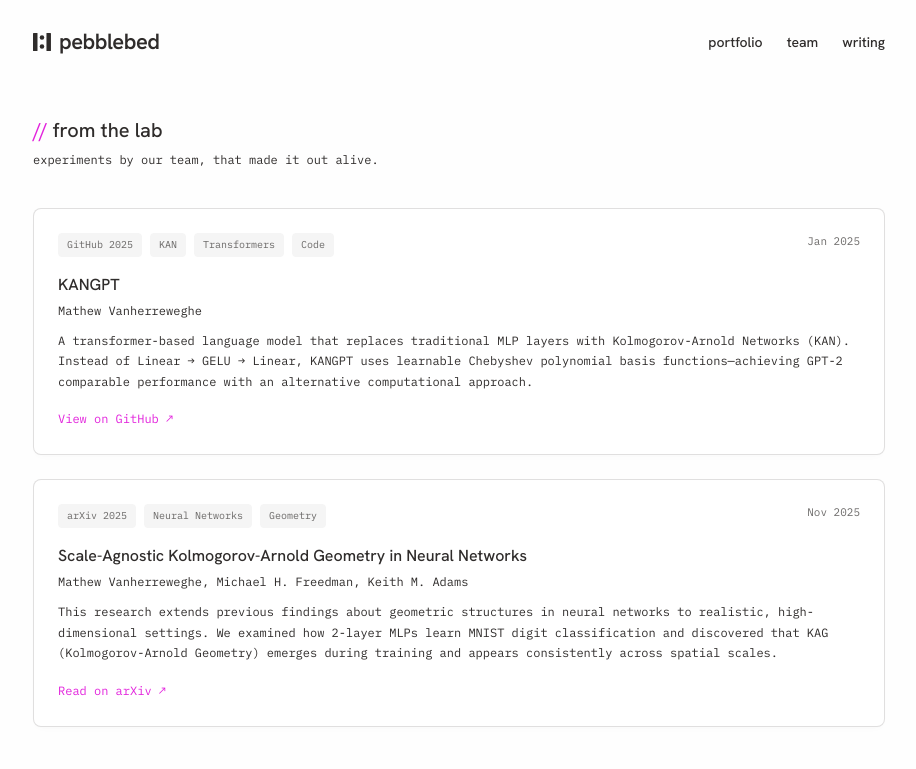
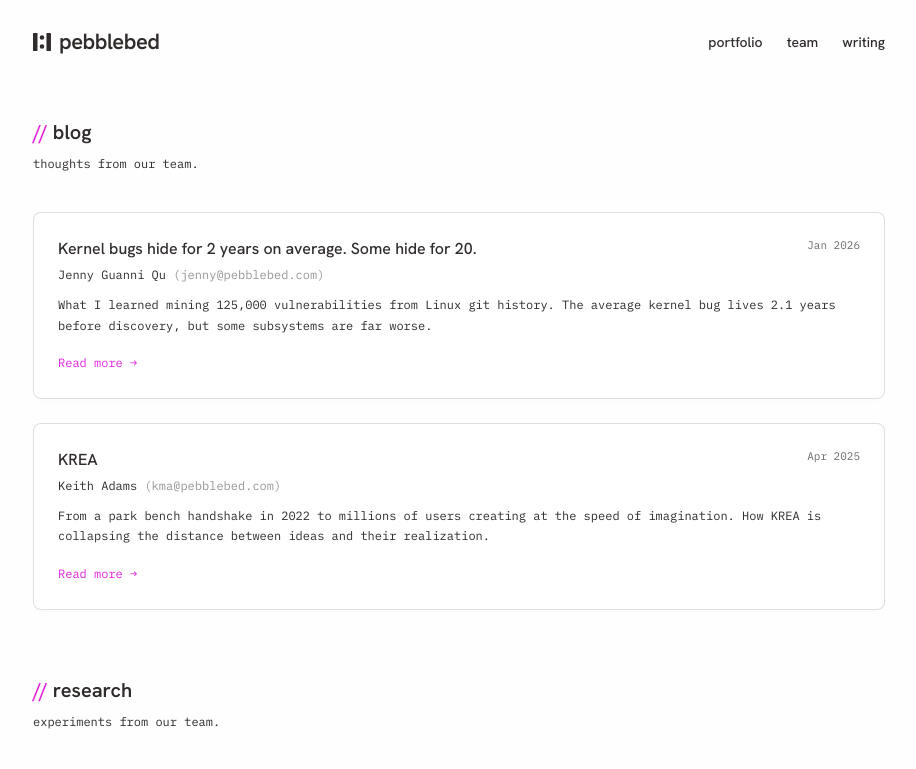
Before and after one commit to cora-kyler/pb, a SvelteKit app: page /writing in a window 1280 px wide. Shown: the top 769 px of the page, without its empty margins (181-1097 px from the left). Built offline with nearby package versions, Linux system fonts and the light colour scheme.

Commit message:
componentized a bit + blog

```diff
--- /dev/null
+++ b/src/lib/components/BlogCard.svelte
@@ -0,0 +1,24 @@
+<script lang="ts">
+	interface Props {
+		href: string;
+		title: string;
+		author: string;
+		email: string;
+		description: string;
+		date: string;
+	}
+
+	let { href, title, author, email, description, date }: Props = $props();
+</script>
+
+<a {href} class="block no-underline group">
+	<article class="border border-dark-grey/15 rounded-lg p-6 bg-white shadow-subtle-glow transition-all cursor-pointer hover:shadow-subtle-glow-strong hover:border-pink">
+		<div class="flex justify-between items-start gap-4 mb-1.5">
+			<h2 class="font-sans text-base font-medium text-dark-grey">{title}</h2>
+			<span class="text-[11px] text-dark-grey/70 shrink-0">{date}</span>
+		</div>
+		<p class="text-xs text-dark-grey mb-3">{author} <span class="text-dark-grey/50">({email})</span></p>
+		<p class="text-xs leading-[1.7] text-dark-grey mb-3">{description}</p>
+		<span class="text-xs text-pink no-underline">Read more →</span>
+	</article>
+</a>
--- a/src/lib/components/Header.svelte
+++ b/src/lib/components/Header.svelte
@@ -1,14 +1,14 @@
 <header class="sticky top-0 bg-off-white z-50">
 	<div class="flex items-center justify-between max-w-[900px] mx-auto px-6 pt-6 pb-4">
-		<div class="flex items-center gap-2">
+		<a href="/#home" class="flex items-center gap-2 no-underline hover:opacity-70 transition-opacity">
 			<div class="w-[18px] h-[18px]">
 				<img src="/pb_logo.svg" alt="Pebblebed logo" class="w-full h-full" />
 			</div>
 			<span class="font-sans text-[22px] font-semibold tracking-tight text-dark-grey">pebblebed</span>
-		</div>
+		</a>
 		<nav class="flex gap-6">
 			<a href="/portfolio" class="font-sans text-sm font-medium text-dark-grey no-underline hover:opacity-70 transition-opacity">portfolio</a>
-			<a href="/team" class="font-sans text-sm font-medium text-dark-grey no-underline hover:opacity-70 transition-opacity">team</a>
+			<a href="/#team" class="font-sans text-sm font-medium text-dark-grey no-underline hover:opacity-70 transition-opacity">team</a>
 			<a href="/writing" class="font-sans text-sm font-medium text-dark-grey no-underline hover:opacity-70 transition-opacity">writing</a>
 		</nav>
 	</div>
--- /dev/null
+++ b/src/lib/components/PreviewWritingCard.svelte
@@ -0,0 +1,36 @@
+<script lang="ts">
+	interface Props {
+		href: string;
+		type: 'blog' | 'research';
+		date: string;
+		title: string;
+		description: string;
+		isNew?: boolean;
+		external?: boolean;
+	}
+
+	let { href, type, date, title, description, isNew = false, external = false }: Props = $props();
+</script>
+
+<a
+	{href}
+	target={external ? '_blank' : undefined}
+	rel={external ? 'noopener noreferrer' : undefined}
+	class="block p-5 bg-white border border-dark-grey/15 rounded-lg transition-shadow hover:shadow-subtle-glow-strong group relative overflow-visible"
+>
+	{#if isNew}
+		<div class="absolute -top-3 -right-3">
+			<div class="relative">
+				<img src="/newwritingzigzag.svg" alt="" class="w-20 h-14" />
+				<span class="absolute inset-0 flex items-center justify-center font-mono text-xs text-pink">NEW</span>
+			</div>
+		</div>
+	{/if}
+	<div class="flex items-center gap-2 mb-2">
+		<span class="font-mono text-[10px] text-dark-grey">// {type}</span>
+		<span class="font-mono text-[10px] text-dark-grey">·</span>
+		<span class="font-mono text-[10px] text-dark-grey/50">{date}</span>
+	</div>
+	<h3 class="font-sans font-semibold text-dark-grey mb-2 group-hover:text-dark-grey/80">{title}</h3>
+	<p class="text-xs text-dark-grey/70 leading-relaxed">{description}</p>
+</a>
--- /dev/null
+++ b/src/lib/components/TeamCard.svelte
@@ -0,0 +1,21 @@
+<script lang="ts">
+	interface Props {
+		href: string;
+		name: string;
+		role: string;
+		description: string;
+		image: string;
+		imageAlt: string;
+	}
+
+	let { href, name, role, description, image, imageAlt }: Props = $props();
+</script>
+
+<a {href} class="flex gap-5 items-start p-4 -m-4 rounded-lg cursor-pointer transition-all duration-200 hover:duration-0 hover:bg-dark-grey/5 group">
+	<div class="flex-1">
+		<h3 class="font-sans font-semibold text-dark-grey group-hover:text-dark-grey/80">{name}</h3>
+		<span class="font-mono text-xs text-dark-grey/60 block mb-2">{role}</span>
+		<p class="text-xs text-dark-grey/80 leading-relaxed">{description}</p>
+	</div>
+	<img src={image} alt={imageAlt} class="w-32 aspect-square object-cover bg-white border border-dark-grey/15 shadow-invert shrink-0 rounded-sm transition-transform group-hover:scale-[1.02]" />
+</a>
--- a/src/routes/+page.svelte
+++ b/src/routes/+page.svelte
@@ -1,11 +1,14 @@
 <script lang="ts">
 	import Header from '$lib/components/Header.svelte';
+	import TeamCard from '$lib/components/TeamCard.svelte';
+	import PreviewWritingCard from '$lib/components/PreviewWritingCard.svelte';
 </script>
 
 <svelte:head>
 	<title>Pebblebed Ventures</title>
 </svelte:head>
 
+<div id="home"></div>
 <Header />
 
 <div class="mx-auto max-w-[900px] px-6 py-10">
@@ -18,11 +21,11 @@
 		<div class="w-full md:w-[280px] shrink-0">
 			<div class="flex items-center gap-4 md:block">
 				<img src="/pebbles1.png" alt="Pebblebed illustration" class="w-[45%] md:w-full h-auto shrink-0" />
-				<p class="text-[10px] text-dark-grey/50 leading-relaxed md:hidden">A pebblebed reactor can't melt down — safety emerges from physics, not intervention. We named our firm after this principle.</p>
+				<p class="text-[10px] text-dark-grey/50 leading-relaxed md:hidden">A pebblebed reactor can't melt down. This is a guaranteed made by physics, not intervention. We named our firm after this principle.</p>
 			</div>
 			<div class="hidden md:flex items-start gap-2 mt-3">
 				<img src="/arrow.svg" alt="" class="w-auto h-12 shrink-0 -mt-12 rotate-15" />
-				<p class="text-[10px] text-dark-grey/50 leading-relaxed">A pebblebed reactor can't melt down — safety emerges from physics, not intervention. We named our firm after this principle.</p>
+				<p class="text-[10px] text-dark-grey/50 leading-relaxed">A pebblebed reactor can't melt down.<br />This is a guaranteed made by physics, not intervention. We named our firm after this principle.</p>
 			</div>
 		</div>
 	</section>
@@ -60,60 +63,60 @@
 
 	<hr class="border-t border-dark-grey/20 my-8 md:my-12" />
 
-	<section>
+	<section id="team" class="scroll-mt-20">
 		<div class="flex justify-between items-baseline mb-8">
 			<h2 class="font-sans text-2xl font-semibold text-dark-grey">Team</h2>
-			<a href="/careers" class="font-mono text-xs text-pink hover:underline transition-colors">Interested in joining the team?</a>
+			<a href="/hiring" class="font-mono text-xs text-pink hover:underline transition-colors">Join our team →</a>
 		</div>
 		<div class="grid grid-cols-1 md:grid-cols-2 gap-10">
-			<a href="/team/pam" class="flex gap-5 items-start p-4 -m-4 rounded-lg cursor-pointer transition-all duration-200 hover:duration-0 hover:bg-dark-grey/5 group">
-				<div class="flex-1">
-					<h3 class="font-sans font-semibold text-dark-grey group-hover:text-dark-grey/80">Pamela Vagata</h3>
-					<span class="font-mono text-xs text-dark-grey/60 block mb-2">Founding Partner</span>
-					<p class="text-xs text-dark-grey/80 leading-relaxed">Creator of FBLearner Flow, founding member of OpenAI, led AI at Stripe.</p>
-				</div>
-				<img src="/teamimages/pam.png" alt="Pam" class="w-32 aspect-square object-cover bg-white border border-dark-grey/15 shadow-invert shrink-0 rounded-sm transition-transform group-hover:scale-[1.02]" />
-			</a>
-			<a href="/team/keith" class="flex gap-5 items-start p-4 -m-4 rounded-lg cursor-pointer transition-all duration-200 hover:duration-0 hover:bg-dark-grey/5 group">
-				<div class="flex-1">
-					<h3 class="font-sans font-semibold text-dark-grey group-hover:text-dark-grey/80">Keith Adams</h3>
-					<span class="font-mono text-xs text-dark-grey/60 block mb-2">Founding Partner</span>
-					<p class="text-xs text-dark-grey/80 leading-relaxed">Founded Facebook AI Research, Chief Architect at Slack.</p>
-				</div>
-				<img src="/teamimages/keith.png" alt="Keith" class="w-32 aspect-square object-cover bg-white border border-dark-grey/15 shadow-invert shrink-0 rounded-sm transition-transform group-hover:scale-[1.02]" />
-			</a>
-			<a href="/team/tammie" class="flex gap-5 items-start p-4 -m-4 rounded-lg cursor-pointer transition-all duration-200 hover:duration-0 hover:bg-dark-grey/5 group">
-				<div class="flex-1">
-					<h3 class="font-sans font-semibold text-dark-grey group-hover:text-dark-grey/80">Tammie Siew</h3>
-					<span class="font-mono text-xs text-dark-grey/60 block mb-2">Founding Partner</span>
-					<p class="text-xs text-dark-grey/80 leading-relaxed">Founder-turned-investor, formerly at Sequoia.</p>
-				</div>
-				<img src="/teamimages/tammie.png" alt="Tammie" class="w-32 aspect-square object-cover bg-white border border-dark-grey/15 shadow-invert shrink-0 rounded-sm transition-transform group-hover:scale-[1.02]" />
-			</a>
-			<a href="/team/nicole" class="flex gap-5 items-start p-4 -m-4 rounded-lg cursor-pointer transition-all duration-200 hover:duration-0 hover:bg-dark-grey/5 group">
-				<div class="flex-1">
-					<h3 class="font-sans font-semibold text-dark-grey group-hover:text-dark-grey/80">Nicole Levin</h3>
-					<span class="font-mono text-xs text-dark-grey/60 block mb-2">Operations</span>
-					<p class="text-xs text-dark-grey/80 leading-relaxed">Previously ran ops at AI startups.</p>
-				</div>
-				<img src="/teamimages/nicole.png" alt="Nicole" class="w-32 aspect-square object-cover bg-white border border-dark-grey/15 shadow-invert shrink-0 rounded-sm transition-transform group-hover:scale-[1.02]" />
-			</a>
-			<a href="/team/matthew" class="flex gap-5 items-start p-4 -m-4 rounded-lg cursor-pointer transition-all duration-200 hover:duration-0 hover:bg-dark-grey/5 group">
-				<div class="flex-1">
-					<h3 class="font-sans font-semibold text-dark-grey group-hover:text-dark-grey/80">Mathew Vanherreweghe</h3>
-					<span class="font-mono text-xs text-dark-grey/60 block mb-2">Research Resident</span>
-					<p class="text-xs text-dark-grey/80 leading-relaxed">AI Researcher studying alternatives to transformers.</p>
-				</div>
-				<img src="/teamimages/matthew.png" alt="Matthew" class="w-32 aspect-square object-cover bg-white border border-dark-grey/15 shadow-invert shrink-0 rounded-sm transition-transform group-hover:scale-[1.02]" />
-			</a>
-			<a href="/team/jenny" class="flex gap-5 items-start p-4 -m-4 rounded-lg cursor-pointer transition-all duration-200 hover:duration-0 hover:bg-dark-grey/5 group">
-				<div class="flex-1">
-					<h3 class="font-sans font-semibold text-dark-grey group-hover:text-dark-grey/80">Jenny Guanni Qu</h3>
-					<span class="font-mono text-xs text-dark-grey/60 block mb-2">Research Resident</span>
-					<p class="text-xs text-dark-grey/80 leading-relaxed">Trained AI to solve math at Caltech, top competitive hacker.</p>
-				</div>
-				<img src="/teamimages/jenny.png" alt="Jenny" class="w-32 aspect-square object-cover bg-white border border-dark-grey/15 shadow-invert shrink-0 rounded-sm transition-transform group-hover:scale-[1.02]" />
-			</a>
+			<TeamCard
+				href="/team/pam"
+				name="Pamela Vagata"
+				role="Founding Partner"
+				description="Creator of FBLearner Flow, founding member of OpenAI, led AI at Stripe."
+				image="/teamimages/pam.png"
+				imageAlt="Pam"
+			/>
+			<TeamCard
+				href="/team/keith"
+				name="Keith Adams"
+				role="Founding Partner"
+				description="Founded Facebook AI Research, Chief Architect at Slack."
+				image="/teamimages/keith.png"
+				imageAlt="Keith"
+			/>
+			<TeamCard
+				href="/team/tammie"
+				name="Tammie Siew"
+				role="Founding Partner"
+				description="Founder-turned-investor, formerly at Sequoia."
+				image="/teamimages/tammie.png"
+				imageAlt="Tammie"
+			/>
+			<TeamCard
+				href="/team/nicole"
+				name="Nicole Levin"
+				role="Operations"
+				description="Previously ran ops at AI startups."
+				image="/teamimages/nicole.png"
+				imageAlt="Nicole"
+			/>
+			<TeamCard
+				href="/team/matthew"
+				name="Mathew Vanherreweghe"
+				role="Research Alumni"
+				description="AI Researcher studying alternatives to transformers. Now at a portfolio company."
+				image="/teamimages/matthew.png"
+				imageAlt="Matthew"
+			/>
+			<TeamCard
+				href="/team/jenny"
+				name="Jenny Guanni Qu"
+				role="Research Resident"
+				description="Trained AI to solve math at Caltech, top competitive hacker."
+				image="/teamimages/jenny.png"
+				imageAlt="Jenny"
+			/>
 		</div>
 	</section>
 
@@ -125,48 +128,37 @@
 			<a href="/writing" class="font-mono text-xs text-pink hover:underline transition-colors">View more →</a>
 		</div>
 		<div class="grid grid-cols-1 md:grid-cols-2 gap-6">
-			<a href="/blog/kernel-bugs" class="block p-5 bg-white border border-dark-grey/15 rounded-lg transition-shadow hover:shadow-subtle-glow-strong group relative overflow-visible">
-				<div class="absolute -top-3 -right-3">
-					<div class="relative">
-						<img src="/newwritingzigzag.svg" alt="" class="w-20 h-14" />
-						<span class="absolute inset-0 flex items-center justify-center font-mono text-xs text-pink">NEW</span>
-					</div>
-				</div>
-				<div class="flex items-center gap-2 mb-2">
-					<span class="font-mono text-[10px] text-dark-grey">// blog</span>
-					<span class="font-mono text-[10px] text-dark-grey">·</span>
-					<span class="font-mono text-[10px] text-dark-grey/50">Jan 2026</span>
-				</div>
-				<h3 class="font-sans font-semibold text-dark-grey mb-2 group-hover:text-dark-grey/80">Kernel bugs hide for 2 years on average</h3>
-				<p class="text-xs text-dark-grey/70 leading-relaxed">What I learned mining 125,000 vulnerabilities from Linux git history.</p>
-			</a>
-			<a href="/blog/krea" class="block p-5 bg-white border border-dark-grey/15 rounded-lg transition-shadow hover:shadow-subtle-glow-strong group">
-				<div class="flex items-center gap-2 mb-2">
-					<span class="font-mono text-[10px] text-dark-grey">// blog</span>
-					<span class="font-mono text-[10px] text-dark-grey">·</span>
-					<span class="font-mono text-[10px] text-dark-grey/50">Apr 2025</span>
-				</div>
-				<h3 class="font-sans font-semibold text-dark-grey mb-2 group-hover:text-dark-grey/80">KREA</h3>
-				<p class="text-xs text-dark-grey/70 leading-relaxed">From a park bench handshake in 2022 to millions of users creating at the speed of imagination.</p>
-			</a>
-			<a href="https://github.com/Mathewvanh/KANGPT" target="_blank" rel="noopener noreferrer" class="block p-5 bg-white border border-dark-grey/15 rounded-lg transition-shadow hover:shadow-subtle-glow-strong group">
-				<div class="flex items-center gap-2 mb-2">
-					<span class="font-mono text-[10px] text-dark-grey">// research</span>
-					<span class="font-mono text-[10px] text-dark-grey">·</span>
-					<span class="font-mono text-[10px] text-dark-grey/50">Jan 2025</span>
-				</div>
-				<h3 class="font-sans font-semibold text-dark-grey mb-2 group-hover:text-dark-grey/80">KANGPT</h3>
-				<p class="text-xs text-dark-grey/70 leading-relaxed">A transformer-based language model replacing MLP layers with Kolmogorov-Arnold Networks.</p>
-			</a>
-			<a href="https://arxiv.org/abs/2511.21626" target="_blank" rel="noopener noreferrer" class="block p-5 bg-white border border-dark-grey/15 rounded-lg transition-shadow hover:shadow-subtle-glow-strong group">
-				<div class="flex items-center gap-2 mb-2">
-					<span class="font-mono text-[10px] text-dark-grey">// research</span>
-					<span class="font-mono text-[10px] text-dark-grey">·</span>
-					<span class="font-mono text-[10px] text-dark-grey/50">Nov 2025</span>
-				</div>
-				<h3 class="font-sans font-semibold text-dark-grey mb-2 group-hover:text-dark-grey/80">Scale-Agnostic Kolmogorov-Arnold Geometry</h3>
-				<p class="text-xs text-dark-grey/70 leading-relaxed">Research extending geometric structures in neural networks to high-dimensional settings.</p>
-			</a>
+			<PreviewWritingCard
+				href="/blog/kernel-bugs"
+				type="blog"
+				date="Jan 2026"
+				title="Kernel bugs hide for 2 years on average"
+				description="What I learned mining 125,000 vulnerabilities from Linux git history."
+				isNew
+			/>
+			<PreviewWritingCard
+				href="/blog/krea"
+				type="blog"
+				date="Apr 2025"
+				title="KREA"
+				description="From a park bench handshake in 2022 to millions of users creating at the speed of imagination."
+			/>
+			<PreviewWritingCard
+				href="https://github.com/Mathewvanh/KANGPT"
+				type="research"
+				date="Dec 2025"
+				title="KANGPT"
+				description="A transformer-based language model replacing MLP layers with Kolmogorov-Arnold Networks."
+				external
+			/>
+			<PreviewWritingCard
+				href="https://arxiv.org/abs/2511.21626"
+				type="research"
+				date="Nov 2025"
+				title="Scale-Agnostic Kolmogorov-Arnold Geometry"
+				description="Research extending geometric structures in neural networks to high-dimensional settings."
+				external
+			/>
 		</div>
 	</section>
 </div>
--- a/src/routes/writing/+page.svelte
+++ b/src/routes/writing/+page.svelte
@@ -1,6 +1,7 @@
 <script lang="ts">
 	import Header from '$lib/components/Header.svelte';
-	import ExternalHostedWriting from '$lib/components/ExternalHostedWriting.svelte';
+	import BlogCard from '$lib/components/BlogCard.svelte';
+	import ResearchCard from '$lib/components/ResearchCard.svelte';
 </script>
 
 <svelte:head>
@@ -10,22 +11,50 @@
 <Header />
 
 <div class="max-w-[900px] mx-auto px-6 py-10">
-	<section>
-		<h1 class="font-sans text-xl font-medium text-dark-grey mb-2"><span class="text-pink">//</span> from the lab</h1>
-		<p class="font-mono text-xs text-dark-grey mb-10">experiments by our team, that made it out alive.</p>
+	<section class="mb-16">
+		<h1 class="font-sans text-[20px] font-lg font-semibold text-dark-grey mb-2">
+			<span class="text-pink">//</span> blog
+		</h1>
+		<p class="font-mono text-xs text-dark-grey mb-10">thoughts from our team.</p>
 
 		<div class="flex flex-col gap-6">
-			<ExternalHostedWriting
+			<BlogCard
+				href="/blog/kernel-bugs"
+				title="Kernel bugs hide for 2 years on average. Some hide for 20."
+				author="Jenny Guanni Qu"
+				email="jenny@pebblebed.com"
+				description="What I learned mining 125,000 vulnerabilities from Linux git history. The average kernel bug lives 2.1 years before discovery, but some subsystems are far worse."
+				date="Jan 2026"
+			/>
+			<BlogCard
+				href="/blog/krea"
+				title="KREA"
+				author="Keith Adams"
+				email="kma@pebblebed.com"
+				description="From a park bench handshake in 2022 to millions of users creating at the speed of imagination. How KREA is collapsing the distance between ideas and their realization."
+				date="Apr 2025"
+			/>
+		</div>
+	</section>
+
+	<section>
+		<h1 class="font-sans text-[20px] font-lg font-semibold text-dark-grey mb-2">
+			<span class="text-pink">//</span> research
+		</h1>
+		<p class="font-mono text-xs text-dark-grey mb-10">experiments from our team.</p>
+
+		<div class="flex flex-col gap-6">
+			<ResearchCard
 				tags={['GitHub 2025', 'KAN', 'Transformers', 'Code']}
 				title="KANGPT"
 				authors="Mathew Vanherreweghe"
 				description="A transformer-based language model that replaces traditional MLP layers with Kolmogorov-Arnold Networks (KAN). Instead of Linear → GELU → Linear, KANGPT uses learnable Chebyshev polynomial basis functions—achieving GPT-2 comparable performance with an alternative computational approach."
 				linkText="View on GitHub"
 				linkHref="https://github.com/Mathewvanh/KANGPT"
-				date="Jan 2025"
+				date="Dec 2025"
 			/>
 
-			<ExternalHostedWriting
+			<ResearchCard
 				tags={['arXiv 2025', 'Neural Networks', 'Geometry']}
 				title="Scale-Agnostic Kolmogorov-Arnold Geometry in Neural Networks"
 				authors="Mathew Vanherreweghe, Michael H. Freedman, Keith M. Adams"
```
Also changed, not shown: src/lib/components/ResearchCard.svelte (renamed from src/lib/components/ExternalHostedWriting.svelte).
